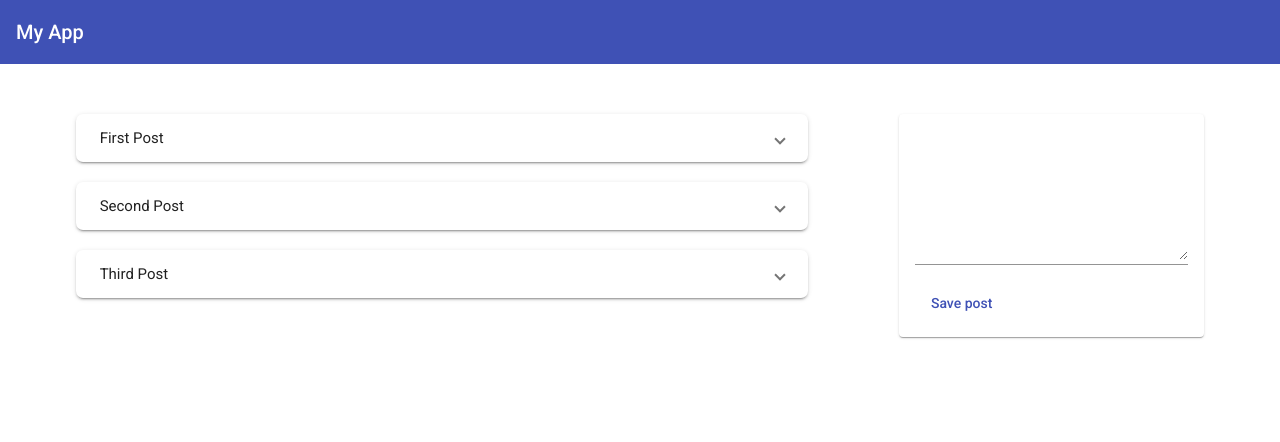
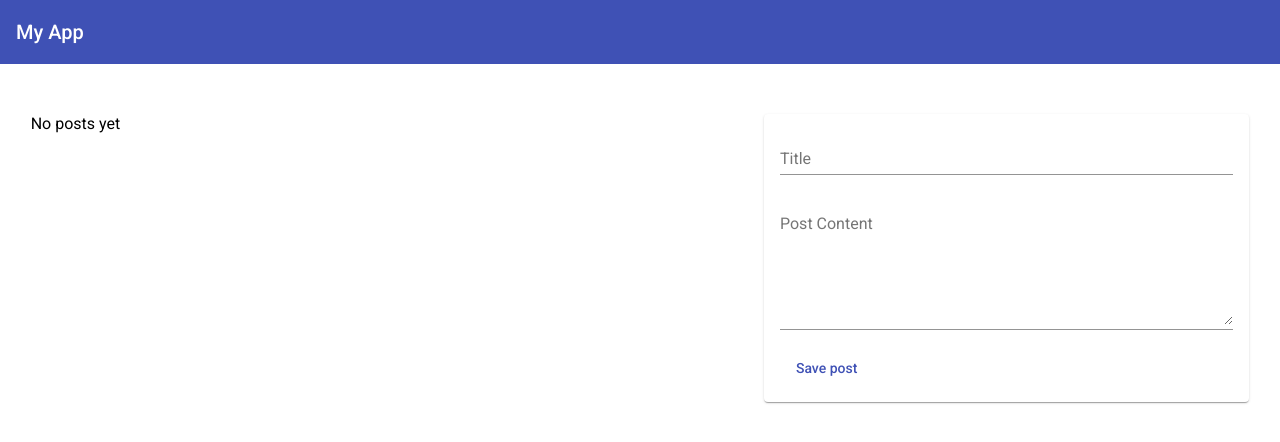
Before and after one commit to owozsh/angular-fs-app, an Angular app: page / in a window 1280 px wide. Shown: the top 442 px of the page. Built offline with nearby package versions, Linux system fonts and the light colour scheme.

Commit message:
implement post creation

```diff
--- a/src/app/app.component.html
+++ b/src/app/app.component.html
@@ -1,5 +1,5 @@
 <app-header></app-header>
 <main>
-  <app-post-list></app-post-list>
-  <app-post-create></app-post-create>
+  <app-post-list [posts]="storedPosts"></app-post-list>
+  <app-post-create (postCreated)="onPostAdded($event)"></app-post-create>
 </main>
--- a/src/app/app.component.ts
+++ b/src/app/app.component.ts
@@ -6,5 +6,9 @@ import { Component } from '@angular/core';
   styleUrls: ['./app.component.scss']
 })
 export class AppComponent {
-  title = 'app';
+  storedPosts = [];
+
+  onPostAdded(post) {
+    this.storedPosts.push(post);
+  }
 }
--- a/src/app/posts/post-create/post-create.component.html
+++ b/src/app/posts/post-create/post-create.component.html
@@ -1,7 +1,9 @@
 <mat-card>
   <mat-form-field>
-    <textarea matInput rows="6" [(ngModel)]="enteredValue"></textarea>
+    <input matInput type="text" placeholder="Title" [(ngModel)]="enteredTitle">
+  </mat-form-field>
+  <mat-form-field>
+    <textarea matInput rows="6" placeholder="Post Content" [(ngModel)]="enteredContent"></textarea>
   </mat-form-field>
   <button mat-button color="primary" (click)="onAddPost()">Save post</button>
 </mat-card>
-<p>{{ enteredValue }}</p>
--- a/src/app/posts/post-create/post-create.component.ts
+++ b/src/app/posts/post-create/post-create.component.ts
@@ -1,4 +1,4 @@
-import { Component } from '@angular/core';
+import { Component, EventEmitter, Output } from '@angular/core';
 
 @Component({
   selector: 'app-post-create',
@@ -6,10 +6,27 @@ import { Component } from '@angular/core';
   styleUrls: ['./post-create.component.scss'],
 })
 export class PostCreateComponent {
-  enteredValue: string;
-  newPost = 'aaa';
+  enteredTitle: string;
+  enteredContent: string;
+
+  @Output()
+  postCreated = new EventEmitter();
 
   onAddPost() {
-    this.newPost = this.enteredValue;
+    const post = this.createPost(this.enteredTitle, this.enteredContent)
+    this.clearInputs();
+    this.postCreated.emit(post);
+  }
+
+  createPost(title: string, content: string) {
+    return {
+      title: title,
+      content: content
+    }
+  }
+
+  clearInputs() {
+    this.enteredTitle = '';
+    this.enteredContent = '';
   }
 }
--- a/src/app/posts/post-list/post-list.component.html
+++ b/src/app/posts/post-list/post-list.component.html
@@ -3,7 +3,7 @@
   (cdkDropListDropped)="drop($event)"
   *ngIf="posts.length > 0"
 >
-  <mat-expansion-panel *ngFor="let post of posts" cdkDrag>
+  <mat-expansion-panel class="post" *ngFor="let post of posts" cdkDrag>
     <mat-expansion-panel-header>{{ post.title }}</mat-expansion-panel-header>
     <p>{{ post.content }}</p>
   </mat-expansion-panel>
--- a/src/app/posts/post-list/post-list.component.scss
+++ b/src/app/posts/post-list/post-list.component.scss
@@ -19,10 +19,16 @@ mat-expansion-panel {
 .cdk-drag-preview {
   box-sizing: border-box;
   border-radius: 4px;
-  box-shadow: 0 5px 5px -3px rgba(0, 0, 0, 0.2),
-    0 8px 10px 1px rgba(0, 0, 0, 0.14), 0 3px 14px 2px rgba(0, 0, 0, 0.12);
 }
 
 .cdk-drag-animating {
   transition: transform 250ms cubic-bezier(0, 0, 0.2, 1);
 }
+
+.cdk-drop-list-dragging .post:not(.cdk-drag-placeholder) {
+  transition: transform 250ms cubic-bezier(0, 0, 0.2, 1);
+}
+
+.cdk-drag-placeholder {
+  opacity: 0;
+}
--- a/src/app/posts/post-list/post-list.component.ts
+++ b/src/app/posts/post-list/post-list.component.ts
@@ -1,4 +1,4 @@
-import { Component } from '@angular/core';
+import { Component, Input } from '@angular/core';
 import { CdkDragDrop, moveItemInArray } from '@angular/cdk/drag-drop';
 
 @Component({
@@ -7,11 +7,8 @@ import { CdkDragDrop, moveItemInArray } from '@angular/cdk/drag-drop';
   styleUrls: ['./post-list.component.scss'],
 })
 export class PostListComponent {
-  posts = [
-    { title: 'First Post', content: "This is the first post's content" },
-    { title: 'Second Post', content: "This is the second post's content" },
-    { title: 'Third Post', content: "This is the third post's content" },
-  ];
+  @Input()
+  posts = [];
 
   drop(event: CdkDragDrop<string[]>) {
     moveItemInArray(this.posts, event.previousIndex, event.currentIndex);
```
